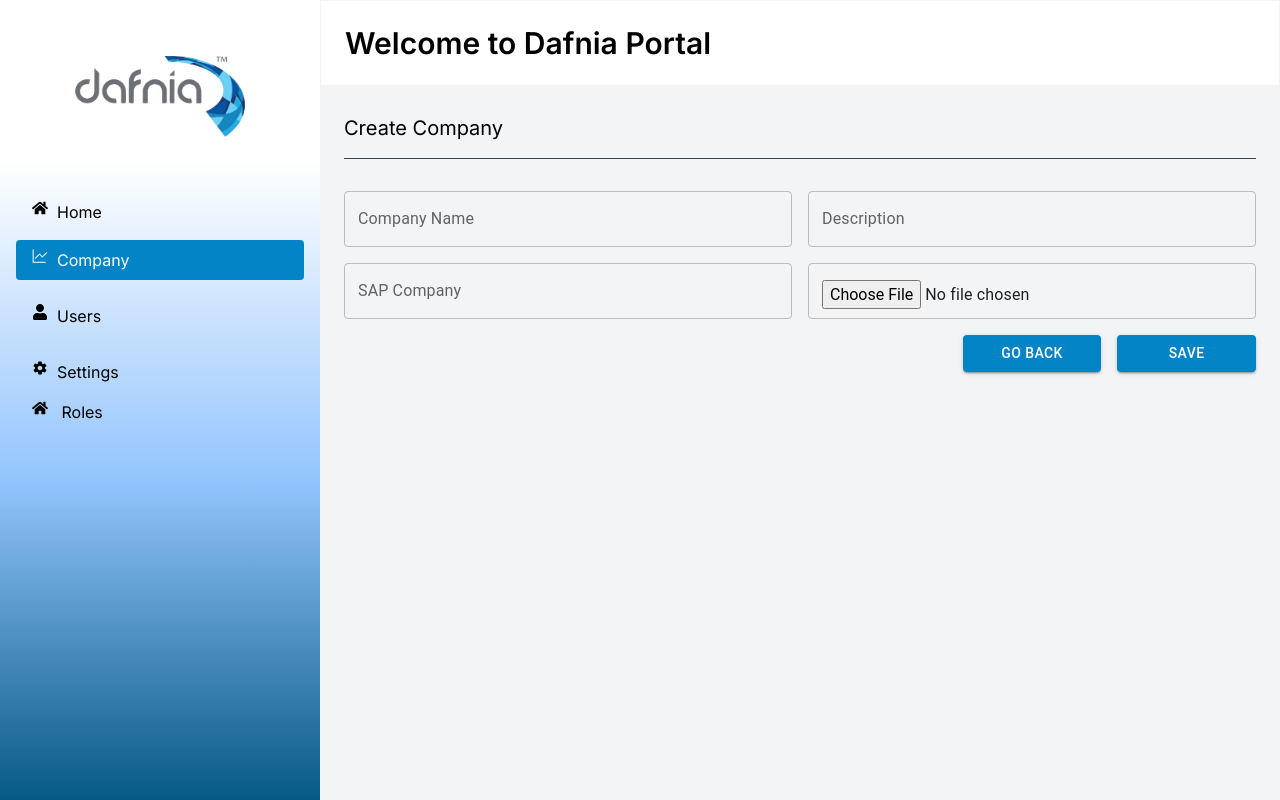
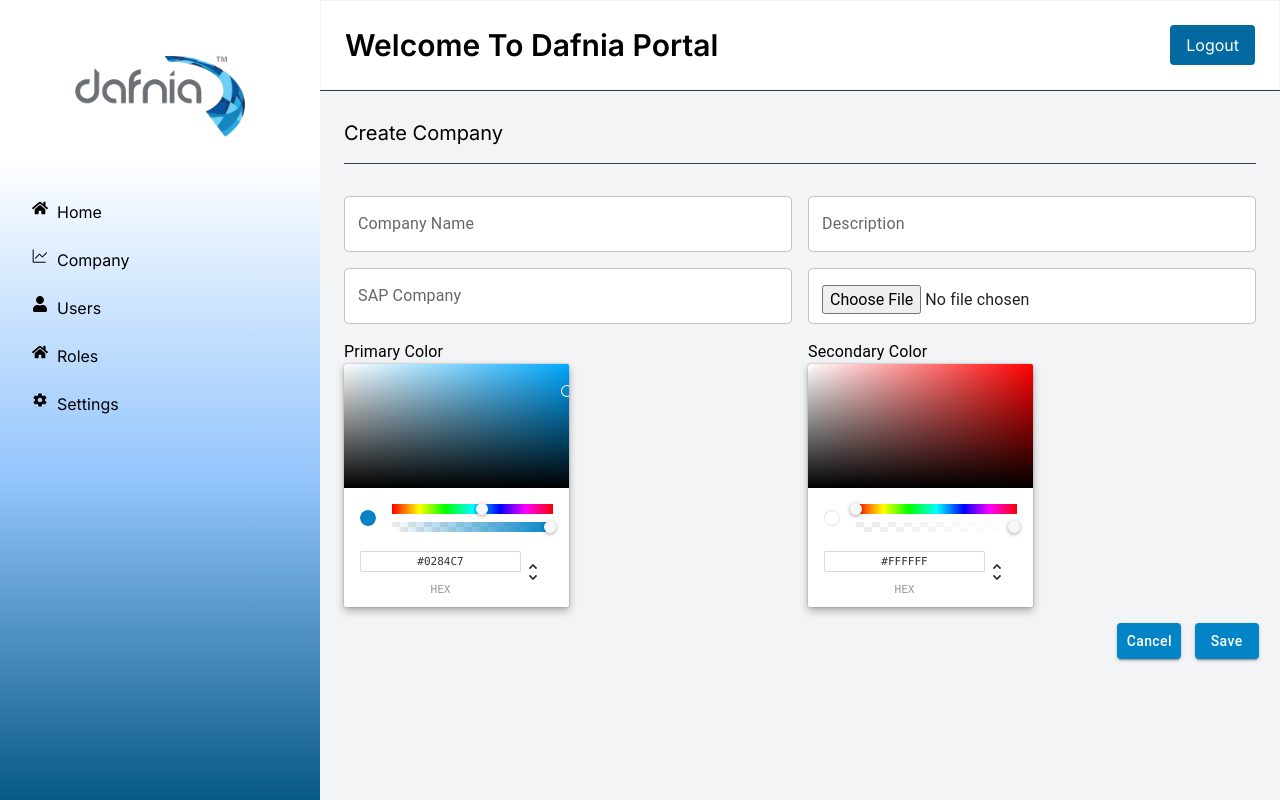
Before and after one commit to haseebx16/dafnia, a Next.js app: page /create-company in a window 1280 px wide. Built offline with nearby package versions, Linux system fonts and the light colour scheme.

Commit message:
TEHELKA OMELLETE

```diff
--- a/app/company/page.js
+++ b/app/company/page.js
@@ -12,18 +12,14 @@
 import TableHead from '@mui/material/TableHead';
 import TableRow from '@mui/material/TableRow';
 import Paper from '@mui/material/Paper';
-import { useState } from "react";
-import Box from '@mui/material/Box';
-import Button from '@mui/material/Button';
-import Typography from '@mui/material/Typography';
-import Modal from '@mui/material/Modal';
-import { Grid, TextField } from '@mui/material'
 import Sidebar from '../components/Layout/sidebar';
+
+
 const StyledTableCell = styled(TableCell)(({ theme }) => ({
   [`&.${tableCellClasses.head}`]: {
     backgroundColor: theme.palette.common.white,
     color: theme.palette.common.black,
-    fontSize: 18,
+    fontSize: 12,
   },
   [`&.${tableCellClasses.body}`]: {
     fontSize: 15,
@@ -44,44 +40,27 @@
 }
 
 const rows = [
-  createData('Company 1', "Pinnacle", ""),
-  createData('Company 2', "Dafnia", ""),
-  createData('Company 3', "i-MSC", ""),
+  createData('CM-001', "Pinnacle", ""),
+  createData('CM-002', "Dafnia", ""),
+  createData('CM-003', "i-MSC", ""),
 
 ];
 
 
 const page = () => {
-
-  const [open, setOpen] = useState(false);
-
-  const handleOpen = () => {
-    setOpen(true);
-  }
-
-  const handleClose = () => {
-    setOpen(false);
-  }
-
-  const style = {
-    position: 'absolute',
-    top: '50%',
-    left: '50%',
-    transform: 'translate(-50%, -50%)',
-    width: 400,
-    bgcolor: 'background.paper',
-    border: '2px solid #000',
-    boxShadow: 24,
-    p: 4,
-  };
-
   return (
     <div className="flex min-h-screen">
       <Sidebar/>
       <div className="flex-1 flex flex-col">
-        <header className="flex items-center justify-between p-6 bg-white border border-gray-100">
-          <h1 className="text-3xl font-semibold">Welcome to Dafnia Portal</h1>
+      <header className="flex items-center justify-between p-6 bg-white border border-gray-100">
+          <h1 className="text-3xl font-semibold">Welcome To Dafnia Portal</h1>
+           <Link href='/'><button className=" px-4 py-2 bg-sky-700 text-white rounded hover:bg-sky-600">
+              Logout
+            </button> </Link>
+
+
         </header>
+          <hr className=" border-gray-700 w-full"/>
         <main className="flex-1 p-6 bg-gray-100">
           <div className="flex justify-between items-center">
             <p className="text-xl mt-1 text-black">Manage Company</p>
@@ -93,100 +72,6 @@
             placeholder="Search"
             className="w-full p-3 border mt-8 border-gray-300 rounded-md focus:outline-none focus:ring-2 focus:ring-sky-500"
           />
-          <Modal
-            open={open}
-            onClose={handleClose}
-            aria-labelledby="modal-modal-title"
-            aria-describedby="modal-modal-description"
-          >
-            <Box
-              sx={{
-                position: 'absolute',
-                top: '50%',
-                left: '50%',
-                transform: 'translate(-50%, -50%)',
-                width: 1200,
-                bgcolor: 'background.paper',
-                borderRadius: 2,
-                boxShadow: 24,
-                p: 4,
-              }}
-            >
-              <Typography id="modal-modal-title" variant="h5" align='center' component="h2">
-                Create Company
-              </Typography>
-              <hr className="border-gray-700 w-full mt-2" />
-              <form onSubmit="">
-                <Grid container spacing={2} mt={2}>
-                  <Grid item xs={6}>
-                    <TextField
-                      fullWidth
-                      required
-                      id="name"
-                      name="name"
-                      label="Company Name"
-                      variant="outlined"
-                    />
-                  </Grid>
-                  <Grid item xs={6}>
-                    <TextField
-                      fullWidth
-                      required
-                      id="email"
-                      name="email"
-                      label="Description"
-                      type="text"
-                      variant="outlined"
-                    />
-                  </Grid>
-                  <Grid item xs={6}>
-                    <TextField
-                      fullWidth
-                      id="SAP"
-                      name="SAP"
-                      label="SAP Company"
-                      rows={4}
-                      variant="outlined"
-                    />
-                  </Grid>
-                  <Grid item xs={6}>
-                    <TextField
-                      fullWidth
-                      id="file"
-                      type='file'
-                      name="file"
-
-                      rows={4}
-                      variant="outlined"
-                    />
-                  </Grid>
-                  <Grid item xs={8}></Grid>
-                  <Grid item xs={2}>
-                    <Button
-                      type="submit"
-                      fullWidth
-                      variant="contained"
-                      onClick={handleClose}
-                      sx={{ bgcolor: '#0284c7', '&:hover': { bgcolor: 'deepskyblue' } }}
-                    >
-                      Close
-                    </Button>
-                  </Grid>
-                  <Grid item xs={2}>
-                    <Button
-                      type="submit"
-                      fullWidth
-                      variant="contained"
-                      onClick={handleClose}
-                      sx={{ bgcolor: '#0284c7', '&:hover': { bgcolor: 'deepskyblue' } }}
-                    >
-                      Save
-                    </Button>
-                  </Grid>
-                </Grid>
-              </form>
-            </Box>
-          </Modal>
           <TableContainer component={Paper} className="mt-8">
             <Table sx={{ minWidth: 700 }} aria-label="customized table">
               <TableHead>
--- a/app/components/Layout/sidebar.js
+++ b/app/components/Layout/sidebar.js
@@ -1,10 +1,20 @@
-import React from 'react'
+"use client"
+
+import React, { useState, useEffect } from 'react';
 import Link from 'next/link';
 import { FaHome, FaUser } from "react-icons/fa";
 import { GoGraph } from "react-icons/go";
 import { IoMdSettings } from "react-icons/io";
 
 const Sidebar = () => {
+  const [activeTab, setActiveTab] = useState('');
+
+  useEffect(() => {
+    // Get the current path from window.location and set the active tab
+    const path = window.location.pathname;
+    setActiveTab(path);
+  }, []); // Empty dependency array ensures this runs once when the component mounts
+
   return (
     <div className='flex min-h-screen'>
       <aside className="w-80 bg-white text-white flex flex-col bg-gradient-to-b from-white from-20% via-blue-300 to-sky-800">
@@ -12,32 +22,51 @@
           <img src="/logo-dafnia.png" className='w-auto h-36 mt-6'/>
         </div>
         <nav className="flex-1 px-4 mt-6 space-y-4">
-          <a href="/dashboard" className="flex py-2 px-4 rounded transition duration-200 bg-sky-600 text-white">
-            <FaHome />&nbsp;&nbsp;{" "}Home
-          </a>
-          <Link className='mt-2' href="/company"><p className="flex py-2 mt-2 px-4 text-black  rounded  transition duration-200 hover:bg-sky-600 hover:text-white">
-            <GoGraph/>&nbsp;&nbsp;{" "}Company
-          </p></Link>
-          <Link href="/users"><p href="#" className="flex py-2 px-4 text-black  rounded transition duration-200 hover:bg-sky-600 hover:text-white">
-            <FaUser/> &nbsp;&nbsp;{" "}Users
-          </p></Link>
-          <p href="#" className="flex py-2 px-4 text-black  rounded transition duration-200 hover:bg-sky-600 hover:text-white">
-            <IoMdSettings/>&nbsp;&nbsp;{" "}Settings
-          </p>
+          <Link href="/dashboard">
+            <p
+              className={`flex py-2 px-4 rounded transition duration-200 ${activeTab === '/dashboard' ? 'bg-sky-600 text-white' : 'text-black hover:bg-sky-600 hover:text-white'}`}
+              onClick={() => setActiveTab('/dashboard')}
+            >
+              <FaHome />&nbsp;&nbsp;Home
+            </p>
+          </Link>
+          <Link href="/company">
+            <p
+              className={`flex py-2 px-4 mt-2 rounded transition duration-200 ${activeTab === '/company' ? 'bg-sky-600 text-white' : 'text-black hover:bg-sky-600 hover:text-white'}`}
+              onClick={() => setActiveTab('/company')}
+            >
+              <GoGraph />&nbsp;&nbsp;Company
+            </p>
+          </Link>
+          <Link href="/users">
+            <p
+              className={`flex py-2 px-4 mt-2 rounded transition duration-200 ${activeTab === '/users' ? 'bg-sky-600 text-white' : 'text-black hover:bg-sky-600 hover:text-white'}`}
+              onClick={() => setActiveTab('/users')}
+            >
+              <FaUser />&nbsp;&nbsp;Users
+            </p>
+          </Link>
           <Link href="/roles">
-          <p href="#" className="flex py-2 px-4 text-black  rounded  transition duration-200 hover:bg-sky-600 hover:text-white">
-            <FaHome />&nbsp;&nbsp;{" "}Roles
-          </p>
+            <p
+              className={`flex py-2 px-4 rounded mt-2 transition duration-200 ${activeTab === '/roles' ? 'bg-sky-600 text-white' : 'text-black hover:bg-sky-600 hover:text-white'}`}
+              onClick={() => setActiveTab('/roles')}
+            >
+              <FaHome />&nbsp;&nbsp;Roles
+            </p>
+          </Link>
+          <Link href="/settings">
+            <p
+              className={`flex py-2 px-4 rounded mt-2 transition duration-200 ${activeTab === '/settings' ? 'bg-sky-600 text-white' : 'text-black hover:bg-sky-600 hover:text-white'}`}
+              onClick={() => setActiveTab('/settings')}
+            >
+              <IoMdSettings />&nbsp;&nbsp;Settings
+            </p>
           </Link>
         </nav>
-        <div className="p-6">
-          <Link href="/">
+      </aside>
 
-          </Link>
-        </div>
-      </aside>
     </div>
-  )
+  );
 }
 
-export default Sidebar
+export default Sidebar;
--- a/app/create-company/page.js
+++ b/app/create-company/page.js
@@ -1,52 +1,28 @@
-import React from 'react';
+"use client"
+
+import React, { useState } from 'react';
 import Link from 'next/link';
-import { FaHome, FaUser } from "react-icons/fa";
-import { GoGraph } from "react-icons/go";
-import { IoMdSettings } from "react-icons/io";
-import { Box, Button, Grid, TextField, Typography } from '@mui/material';
+import { Button, Grid, TextField, Typography } from '@mui/material';
+import { ChromePicker } from 'react-color';
 import Sidebar from '../components/Layout/sidebar';
-const page = () => {
+
+const Page = () => {
+  const [primaryColor, setPrimaryColor] = useState('#0284c7');
+  const [secondaryColor, setSecondaryColor] = useState('#ffffff');
+
   return (
     <div className="flex min-h-screen">
-      <aside className="w-80 bg-white text-white flex flex-col bg-gradient-to-b from-white from-20% via-blue-300 to-sky-800">
-        <div className='flex justify-center items-center'>
-          <img src="/logo-dafnia.png" className='w-auto h-36 mt-6'/>
-        </div>
-        <nav className="flex-1 px-4 mt-6 space-y-4">
-          <Link href='/dashboard'>
-            <p className="flex py-2 px-4 rounded transition text-black duration-200 hover:bg-sky-600 hover:text-white">
-              <FaHome />&nbsp;&nbsp;Home
-            </p>
-          </Link>
-          <Link href="/company">
-            <p className="flex py-2 mt-2 px-4 rounded transition duration-200 bg-sky-600 text-white">
-              <GoGraph/>&nbsp;&nbsp;Company
-            </p>
-          </Link>
-          <a href="/users" className="flex py-2 px-4 text-black rounded transition duration-200 hover:bg-sky-600 hover:text-white">
-            <FaUser />&nbsp;&nbsp;Users
-          </a>
-          <a href="#" className="flex py-2 px-4 text-black rounded transition duration-200 hover:bg-sky-600 hover:text-white">
-            <IoMdSettings />&nbsp;&nbsp;Settings
-          </a>
-          <Link href="/roles">
-          <p href="#" className="flex py-2 px-4 text-black  rounded  transition duration-200 hover:bg-sky-600 hover:text-white">
-            <FaHome />&nbsp;&nbsp;{" "}Roles
-          </p>
-          </Link>
-        </nav>
-        <div className="p-6">
-          <Link href="/">
-            {/* <button className="w-full px-4 py-2 bg-sky-700 text-white rounded hover:bg-sky-600">
-              Logout
-            </button> */}
-          </Link>
-        </div>
-      </aside>
+      <Sidebar />
       <div className='flex-1 flex-col flex'>
       <header className="flex items-center justify-between p-6 bg-white border border-gray-100">
-          <h1 className="text-3xl font-semibold">Welcome to Dafnia Portal</h1>
+          <h1 className="text-3xl font-semibold">Welcome To Dafnia Portal</h1>
+           <Link href='/'><button className=" px-4 py-2 bg-sky-700 text-white rounded hover:bg-sky-600">
+              Logout
+            </button> </Link>
+
+
         </header>
+          <hr className=" border-gray-700 w-full"/>
         <main className="flex-1 p-6 bg-gray-100">
           <div className="flex justify-between items-center">
             <p className="text-xl mt-1 text-black">Create Company</p>
@@ -57,22 +33,26 @@
               <Grid item xs={6}>
                 <TextField
                   fullWidth
-
                   id="name"
                   name="name"
                   label="Company Name"
                   variant="outlined"
+                  sx={{
+                    backgroundColor: 'white',
+                  }}
                 />
               </Grid>
               <Grid item xs={6}>
                 <TextField
                   fullWidth
-
                   id="email"
                   name="email"
                   label="Description"
                   type="text"
                   variant="outlined"
+                  sx={{
+                    backgroundColor: 'white',
+                  }}
                 />
               </Grid>
               <Grid item xs={6}>
@@ -83,6 +63,9 @@
                   label="SAP Company"
                   rows={4}
                   variant="outlined"
+                  sx={{
+                    backgroundColor: 'white',
+                  }}
                 />
               </Grid>
               <Grid item xs={6}>
@@ -91,41 +74,65 @@
                   id="file"
                   type='file'
                   name="file"
-
-                      rows={4}
                   variant="outlined"
+                  sx={{
+                    backgroundColor: 'white',
+                  }}
                 />
               </Grid>
-                  <Grid item xs={8}></Grid>
-                  <Grid item xs={2}>
-                    <Link href='/company'><Button
+              <Grid item xs={6}>
+                <Typography>Primary Color</Typography>
+                <ChromePicker
+                  color={primaryColor}
+                  onChangeComplete={(color) => setPrimaryColor(color.hex)}
+                />
+              </Grid>
+              <Grid item xs={6}>
+                <Typography>Secondary Color</Typography>
+                <ChromePicker
+                  color={secondaryColor}
+                  onChangeComplete={(color) => setSecondaryColor(color.hex)}
+                />
+              </Grid>
+              <Grid item xs={10}></Grid>
+              <Grid item xs={1}>
+                <Link href='/company'>
+                  <Button
                     type="submit"
                     fullWidth
                     variant="contained"
-
-                      sx={{ bgcolor: '#0284c7', '&:hover': { bgcolor: 'deepskyblue' } }}
+                    sx={{
+                      bgcolor: '#0284c7',
+                      textTransform: 'none',
+                      '&:hover': { bgcolor: 'deepskyblue' }
+                    }}
                   >
-                      Go Back
-                    </Button></Link>
+                    Cancel
+                  </Button>
+                </Link>
               </Grid>
-                  <Grid item xs={2}>
-                    <Link href="/company"><Button
+              <Grid item xs={1}>
+                <Link href='/company'>
+                  <Button
                     type="submit"
                     fullWidth
                     variant="contained"
-
-                      sx={{ bgcolor: '#0284c7', '&:hover': { bgcolor: 'deepskyblue' } }}
+                    sx={{
+                      bgcolor: '#0284c7',
+                      textTransform: 'none',
+                      '&:hover': { bgcolor: 'deepskyblue' }
+                    }}
                   >
                     Save
-                    </Button></Link>
+                  </Button>
+                </Link>
               </Grid>
             </Grid>
           </form>
-
         </main>
       </div>
     </div>
-  )
+  );
 }
 
-export default page
+export default Page;
--- a/app/create-users/page.js
+++ b/app/create-users/page.js
@@ -21,9 +21,15 @@
     <div className="flex min-h-screen">
       <Sidebar/>
       <div className='flex-1 flex-col flex'>
-        <header className="flex items-center justify-between p-6 bg-white border border-gray-100">
-          <h1 className="text-3xl font-semibold">Welcome to Dafnia Portal</h1>
+      <header className="flex items-center justify-between p-6 bg-white border border-gray-100">
+          <h1 className="text-3xl font-semibold">Welcome To Dafnia Portal</h1>
+           <Link href='/'><button className=" px-4 py-2 bg-sky-700 text-white rounded hover:bg-sky-600">
+              Logout
+            </button> </Link>
+
+
         </header>
+          <hr className=" border-gray-700 w-full"/>
         <main className="flex-1 p-6 bg-gray-100">
           <div className="flex justify-between items-center">
             <p className="text-xl mt-1 text-black">Create User</p>
@@ -39,6 +45,9 @@
                       name="name"
                       label="Name"
                       variant="outlined"
+                      sx={{
+                        backgroundColor: 'white',
+                      }}
                     />
                   </Grid>
                   <Grid item xs={6}>
@@ -50,6 +59,9 @@
                       label="User Name"
                       type="text"
                       variant="outlined"
+                      sx={{
+                        backgroundColor: 'white',
+                      }}
                     />
                   </Grid>
                   <Grid item xs={6}>
@@ -60,6 +72,9 @@
                       label="User Email"
                       rows={4}
                       variant="outlined"
+                      sx={{
+                        backgroundColor: 'white',
+                      }}
                     />
                   </Grid>
                   <Grid item xs={6}>
@@ -72,6 +87,9 @@
                       disabled
                       rows={4}
                       variant="outlined"
+                      sx={{
+                        backgroundColor: 'white',
+                      }}
                     />
                   </Grid>
                   <Grid item xs={6}>
@@ -83,6 +101,9 @@
                         value={dropdownValue}
                         label="Select Option"
                         onChange={handleDropdownChange}
+                        sx={{
+                          backgroundColor: 'white',
+                        }}
                         >
                         <MenuItem value="">
                             <em>None</em>
@@ -102,6 +123,9 @@
                         value={dropdownTwo}
                         label="Select Option"
                         onChange={handleDropdownChangeTwo}
+                        sx={{
+                          backgroundColor: 'white',
+                        }}
                         >
                         <MenuItem value="">
                             <em>None</em>
@@ -112,8 +136,8 @@
                         </Select>
                     </FormControl>
                     </Grid>
-                  <Grid item xs={8}></Grid>
-                  <Grid item xs={2}>
+                  <Grid item xs={10}></Grid>
+                  <Grid item xs={1}>
                     <Link href='/users'><Button
                       type="submit"
                       fullWidth
@@ -121,10 +145,10 @@
 
                       sx={{ bgcolor: '#0284c7', '&:hover': { bgcolor: 'deepskyblue' } }}
                     >
-                      Go Back
+                      Cancel
                     </Button></Link>
                   </Grid>
-                  <Grid item xs={2}>
+                  <Grid item xs={1}>
                     <Link href="/users"><Button
                       type="submit"
                       fullWidth
--- a/app/roles/page.js
+++ b/app/roles/page.js
@@ -15,9 +15,15 @@
     <div className="flex min-h-screen">
       <Sidebar/>
       <div className="flex-1 flex flex-col">
-        <header className="flex items-center justify-between p-6 bg-white border border-gray-100">
-          <h1 className="text-3xl font-semibold">Welcome to Dafnia Portal</h1>
+      <header className="flex items-center justify-between p-6 bg-white border border-gray-100">
+          <h1 className="text-3xl font-semibold">Welcome To Dafnia Portal</h1>
+           <Link href='/'><button className=" px-4 py-2 bg-sky-700 text-white rounded hover:bg-sky-600">
+              Logout
+            </button> </Link>
+
+
         </header>
+          <hr className=" border-gray-700 w-full"/>
         <main className="flex-1 p-6 bg-gray-100">
           <div className="flex justify-between items-center">
             <p className="text-xl mt-1 text-black">Roles</p>
--- a/app/users/page.js
+++ b/app/users/page.js
@@ -18,7 +18,7 @@
   [`&.${tableCellClasses.head}`]: {
     backgroundColor: theme.palette.common.white,
     color: theme.palette.common.black,
-    fontSize: 18,
+    fontSize: 12,
   },
   [`&.${tableCellClasses.body}`]: {
     fontSize: 15,
@@ -74,9 +74,15 @@
     <div className="flex min-h-screen">
       <Sidebar/>
       <div className="flex-1 flex flex-col">
-        <header className="flex items-center justify-between p-6 bg-white border border-gray-100">
-          <h1 className="text-3xl font-semibold">Welcome to Dafnia Portal</h1>
+      <header className="flex items-center justify-between p-6 bg-white border border-gray-100">
+          <h1 className="text-3xl font-semibold">Welcome To Dafnia Portal</h1>
+           <Link href='/'><button className=" px-4 py-2 bg-sky-700 text-white rounded hover:bg-sky-600">
+              Logout
+            </button> </Link>
+
+
         </header>
+          <hr className=" border-gray-700 w-full"/>
         <main className="flex-1 p-6 bg-gray-100">
           <div className="flex justify-between items-center">
             <p className="text-xl mt-1 text-black">Manage Users</p>
--- a/package.json
+++ b/package.json
@@ -18,6 +18,7 @@
     "framer-motion": "^11.3.9",
     "next": "14.2.5",
     "react": "^18.3.1",
+    "react-color": "^2.19.3",
     "react-dom": "^18.3.1",
     "react-icons": "^5.2.1"
   },
```
Also changed, not shown: app/dashboard/page.js (+2 -5 lines), app/login/page.js (+78 -12 lines), 1 other file (tests, documents, lock files or other folders). Lines whose indentation alone changed are shown as unchanged.
